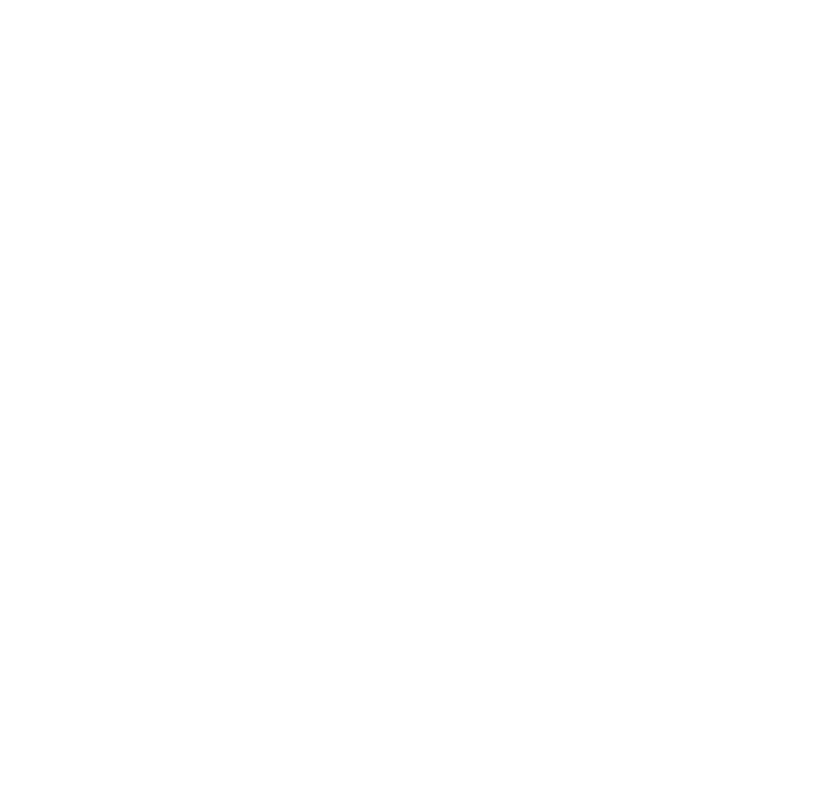
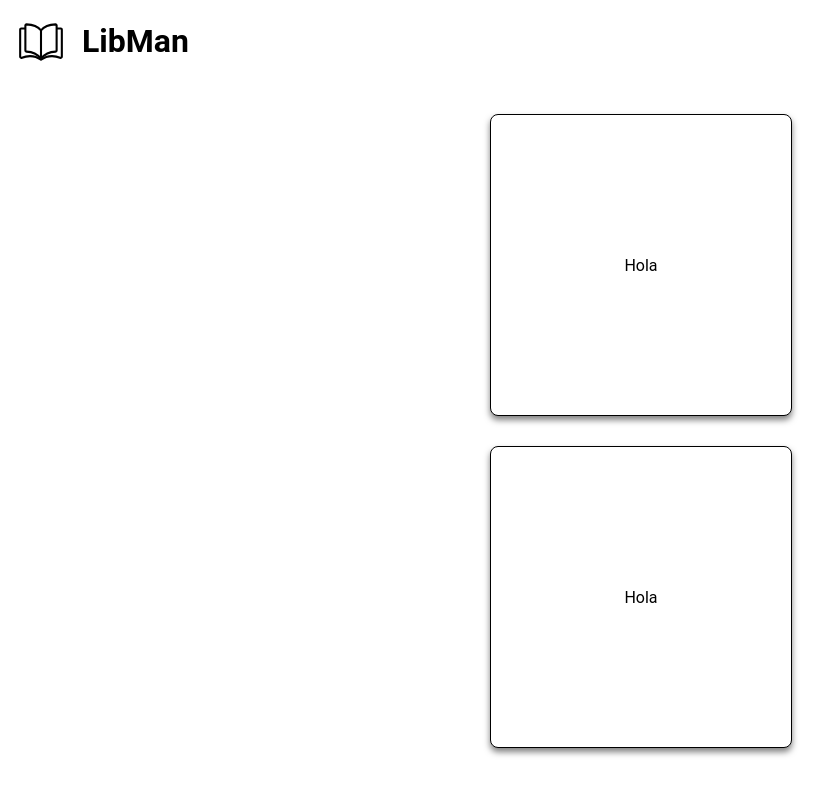
Before and after one commit to CorreaJose13/talento_tech_proyecto, a website: page index.html in a window 1280 px wide. Shown: the whole page, without its empty margins (0-840 px from the left). Drawn offline with Linux system fonts and the light colour scheme.

Commit message:
Initial front

```diff
--- a/index.html
+++ b/index.html
@@ -2,9 +2,73 @@
 <html lang="en">
 <head>
     <meta charset="UTF-8">
-    <title>Title</title>
+    <meta name="viewport" content="width=device-width, initial-scale=1.0">
+    <title>LibMan</title>
+    <link rel="stylesheet" href="styles.css">
 </head>
 <body>
+<header>
+    <div class="header-wrapper">
+        <img src="img/book-svgrepo-com.svg" alt="book icon">
+        <h1>LibMan</h1>
+    </div>
+</header>
 
+<main>
+    <div class="cards-container">
+        <div class="card" id="books-card">
+            <div class="card-front">
+                <p>Hola</p>
+            </div>
+            <div class="card-back">
+                <h2>Books</h2>
+                <button class="create-button" id="create-book">Create</button>
+                <button class="search-button" id="search-book">Search</button>
+                <button class="update-button" id="update-book">Update</button>
+                <button class="delete-button" id="delete-book">Delete</button>
+            </div>
+        </div>
+
+        <div class="card" id="authors-card">
+            <div class="card-front">
+                <p>Hola</p>
+            </div>
+            <div class="card-back">
+                <h2>Authors</h2>
+                <button class="create-button"
+                id="create-author">Create</button>
+                <button class="search-button" id="search-author">Search</button>
+                <button class="update-button"
+                id="update-author">Update</button>
+                <button class="delete-button"
+                id="delete-author">Delete</button>
+            </div>
+        </div>
+    </div>
+
+    <!-- Modals -->
+    <div class="modal" id="modal-create">
+        <div class="modal-content">
+            <h3>Create a New Entity</h3>
+            <form>
+                <label for="name">Name:</label>
+                <input type="text" id="name" placeholder="Enter name">
+
+                <label for="details">Details:</label>
+                <textarea id="details" placeholder="Enter details"></textarea>
+
+                <div class="modal-actions">
+                    <button type="submit" class="primary">Save</button>
+                    <button type="button" class="secondary" onclick="closeModal('modal-create')">Cancel</button>
+                </div>
+            </form>
+        </div>
+    </div>
+
+    <!-- Additional modals for search, update, delete will follow similar structure -->
+
+</main>
+
+<script src="script.js"></script>
 </body>
 </html>
--- /dev/null
+++ b/styles.css
@@ -0,0 +1,209 @@
+body {
+    font-family: "Roboto", sans-serif;
+    margin: 0;
+    padding: 0;
+    display: flex;
+    flex-direction: column;
+    height: 100%;
+}
+
+header {
+    padding: 1rem;
+}
+
+.header-wrapper{
+    display: flex;
+    gap: 1rem;
+}
+
+header img{
+    height: auto;
+    max-width: 50px;
+}
+
+h1 {
+    align-content: center;
+    margin: 0;
+}
+
+main{
+    flex-grow: 1;
+}
+
+.cards-container {
+    display: flex;
+    flex-direction: column;
+    align-items: center;
+    height: 100%;
+    gap: 2rem;
+    padding: 2rem;
+    perspective: 1000px;
+}
+
+.card {
+    width: 100%;
+    max-width: 300px;
+    flex-grow: 1;
+    min-height: 300px;
+    transform-style: preserve-3d;
+    transition: transform 0.6s ease-in-out;
+    position: relative;
+}
+
+.card:hover {
+    transform: rotateY(180deg);
+}
+
+.card-front,
+.card-back {
+    display: flex;
+    flex-direction: column;
+    justify-content: center;
+    align-items: center;
+    position: absolute;
+    width: 100%;
+    height: 100%;
+    backface-visibility: hidden;
+    border: 1px solid black;
+    border-radius: 8px;
+    box-shadow: 0 4px 6px rgba(0, 0, 0, 0.5);
+}
+
+.card-front {
+    background-color: #ffffff;
+}
+
+.card-back {
+    transform: rotateY(180deg);
+}
+
+.card-back h2 {
+    margin-bottom: 1rem;
+}
+
+.card-back button {
+    border: 1px solid black;
+    border-radius: 4px;
+    cursor: pointer;
+    display: block;
+    font-size: 1rem;
+    margin: 0.5rem 0;
+    max-width: 200px;
+    padding: 0.5rem;
+    transition: background-color 0.3s;
+    width: 100%;
+}
+
+.create-button {
+    background-color: #4CAF50;
+    color: white;
+}
+
+.create-button:hover {
+    background-color: #45a049;
+}
+
+.search-button {
+    background-color: #2196F3;
+    color: white;
+}
+
+.search-button:hover {
+    background-color: #1976D2;
+}
+
+.update-button {
+    background-color: #FFC107;
+    color: white;
+}
+
+.update-button:hover {
+    background-color: #FFA000;
+}
+
+.delete-button {
+    background-color: #F44336;
+    color: white;
+}
+
+.delete-button:hover {
+    background-color: #D32F2F;
+}
+
+
+
+
+
+
+
+
+
+/* Modal Styles */
+.modal {
+    display: none; /* Hidden by default */
+    position: fixed;
+    top: 0;
+    left: 0;
+    width: 100%;
+    height: 100%;
+    background-color: rgba(0, 0, 0, 0.5);
+    justify-content: center;
+    align-items: center;
+}
+
+.modal-content {
+    background: white;
+    padding: 2rem;
+    border-radius: 8px;
+    width: 90%;
+    max-width: 400px;
+    box-shadow: 0 4px 6px rgba(0, 0, 0, 0.1);
+}
+
+.modal-content h3 {
+    margin-top: 0;
+}
+
+.modal-content form label {
+    display: block;
+    margin-top: 1rem;
+    font-weight: bold;
+}
+
+.modal-content form input,
+.modal-content form textarea {
+    width: 100%;
+    padding: 0.5rem;
+    margin-top: 0.5rem;
+    border: 1px solid #ddd;
+    border-radius: 4px;
+    font-size: 1rem;
+}
+
+.modal-actions {
+    display: flex;
+    justify-content: space-between;
+    margin-top: 1.5rem;
+}
+
+.modal-actions .primary {
+    background-color: #4CAF50;
+    color: white;
+    border: none;
+    padding: 0.5rem 1rem;
+    border-radius: 4px;
+    cursor: pointer;
+}
+
+.modal-actions .secondary {
+    background-color: #ddd;
+    color: #333;
+    border: none;
+    padding: 0.5rem 1rem;
+    border-radius: 4px;
+    cursor: pointer;
+}
+
+.modal-actions .secondary:hover {
+    background-color: #bbb;
+}
```
Also changed, not shown: img/book-svgrepo-com.svg (added), style.css (deleted).
